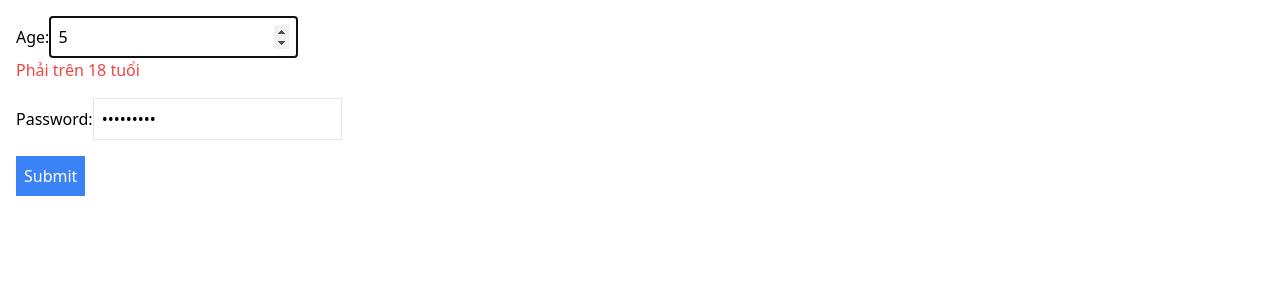
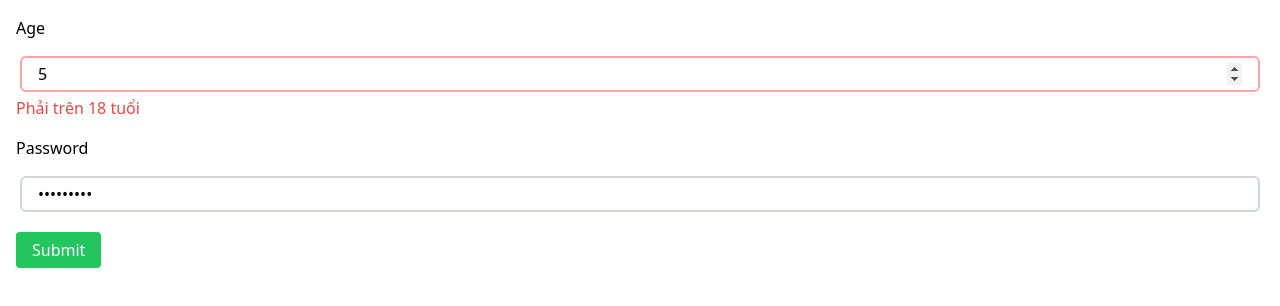
Before and after one commit to Tuanhai13112k3/MyWebApp, a React app: page / in a window 1280 px wide. Both pictures are taken after typing "5", "Sample123" into the empty fields and a click on the button "Submit". Shown: the top 306 px of the page. Built offline with nearby package versions, Linux system fonts and the light colour scheme; the HTML template or start-up script is replaced by a standard one.

Commit message:
feat(form): enhance input components with validation

```diff
--- a/src/App.jsx
+++ b/src/App.jsx
@@ -2,11 +2,16 @@ import { zodResolver } from '@hookform/resolvers/zod';
 import { useForm } from "react-hook-form";
 import { z } from 'zod';
 import './App.css';
+import MyButton from './components/button/MyButton';
+import MyInput from './components/input/MyInput';
 
 //1. Định nghĩa Schema
 const schema = z.object({
-  age: z.coerce.number({ invalid_type_error: "Tuổi phải là số" }).min(18, "Phải trên 18 tuổi").max(65, "Không được quá tuôi lao động cho phép"),
-  password: z.string().min(6, "Mặt khẩu tối thiểu 6 ký tự")
+  age: z.coerce.number({ error: "Tuổi phải là số" })
+    .min(1, "Tuổi không được để trống")
+    .min(18, "Phải trên 18 tuổi")
+    .max(65, "Không được quá tuôi lao động cho phép"),
+  password: z.string().min(1, "Mật khẩu không được để trống").min(6, "Mặt khẩu tối thiểu 6 ký tự")
 })
 
 function App() {
@@ -20,32 +25,27 @@ function App() {
     <>
       <form onSubmit={handleSubmit(onSubmit)} className="p-4 space-y-4" >
         {/**Đăng ký input với validation cơ bản của HTMl */}
-        <div>
-          <label>Age:</label>
-          <input type='number'
-            {...register("age", { required: "Tuổi không được để trống" })}
-            className="border p-2"
-            placeholder='Nhập số tuổi'
-          />
-          {/**Hiển thị lỗi */}
-          {errors.age && <p className="text-red-500">{errors.age.message}</p>}
-        </div>
-        <div>
-          <label>Password:</label>
-          <input
-            type='password'
-            {...register("password", {
-              required: "Mặt khẩu không được để trống",
-            })}
-            placeholder='Password'
-            className="border p-2"
-          />
-          {errors.password && <p className="text-red-500">{errors.password.message}</p>}
-        </div>
-        <button
-          type="submit"
-          className="bg-blue-500 text-white p-2"
-        >Submit</button>
+        <MyInput
+          label='Age'
+          type='number'
+          size='md'
+          placeHolder='Nhập tuổi'
+          errorMsg={errors.age?.message}
+          {...register('age')}
+        />
+
+        <MyInput
+          label='Password'
+          type='password'
+          size='md'
+          placeHolder='Nhập mật khẩu'
+          errorMsg={errors.password?.message}
+          {...register('password')}
+
+        />
+        <MyButton type="primary" size="md" >
+          Submit
+        </MyButton>
       </form>
     </>
   );
--- a/src/components/input/MyInput.jsx
+++ b/src/components/input/MyInput.jsx
@@ -1,5 +1,22 @@
 import PropTypes from 'prop-types';
-const MyInput = ({ label, type = "text", size = "md", placeHolder, isDisabled = false, isReadonly = false, errorMsg, onInputChange, value }) => {
+import React from 'react';
+
+/**
+ * @typedef {Object} MyInputProps
+ * @property {string} [label] - Nhãn của input
+ * @property {string} [type] - Kiểu input (text, password...)
+ * @property {'sm' | 'md' | 'lg'} [size='md'] - Kích thước input (Gợi ý sẽ hiện ở đây)
+ * @property {string} [placeHolder]
+ * @property {boolean} [isDisabled]
+ * @property {boolean} [isReadonly]
+ * @property {string} [errorMsg]
+ */
+
+/**
+ * Component Input tùy chỉnh
+ * @type {React.ForwardRefExoticComponent<MyInputProps & React.RefAttributes<HTMLInputElement>>}
+ */
+const MyInput = React.forwardRef(({ label, type = "text", size = "md", placeHolder, isDisabled = false, isReadonly = false, errorMsg, ...props }, ref) => {
 
     const baseStyle = 'px-4 m-1 rounded-md border-2 border-gray-300 hover:border-green-300 focus:border-green-500 focus:outline-none';
 
@@ -10,30 +27,30 @@ const MyInput = ({ label, type = "text", size = "md", placeHolder, isDisabled =
     };
 
     const disabled = isDisabled ? "opacity-50 cursor-not-allowed" : "cursor-pointer";
+    const errorBorder = errorMsg ? "border-red-500 focus:border-red-300" : "";
     const classLabel = `${inputSize[size]} mr-2`
-    const className = `${baseStyle} ${inputSize[size]} ${disabled}`
+    const className = `${baseStyle} ${inputSize[size]} ${disabled} ${errorBorder}`
     return (
-        <>
-            <label className={classLabel}>{label}</label>
+        <div className='flex flex-col mb-2'>
+            {label && <label className={classLabel}>{label}</label>}
             <input
+                ref={ref}
                 className={className}
                 type={type}
                 readOnly={isReadonly}
                 placeholder={placeHolder}
-                value={value}
-                onChange={onInputChange}
+                {...props}
             />
-            {errorMsg && <p className="text-red-500">${errorMsg}</p>}
-        </>
+            {errorMsg && <p className="text-red-500">{errorMsg}</p>}
+        </div>
     );
-};
-
+});
 MyInput.propTypes = {
     label: PropTypes.string,
     type: PropTypes.string,
     size: PropTypes.oneOf(['sm', 'md', 'lg']),
     placeHolder: PropTypes.string,
-    isDiabled: PropTypes.bool,
+    isDisabled: PropTypes.bool,
     isReadonly: PropTypes.bool,
     errorMsg: PropTypes.string,
     onInputChange: PropTypes.func,
```
Also changed, not shown: src/components/button/MyButton.jsx (+18 -0 lines).
